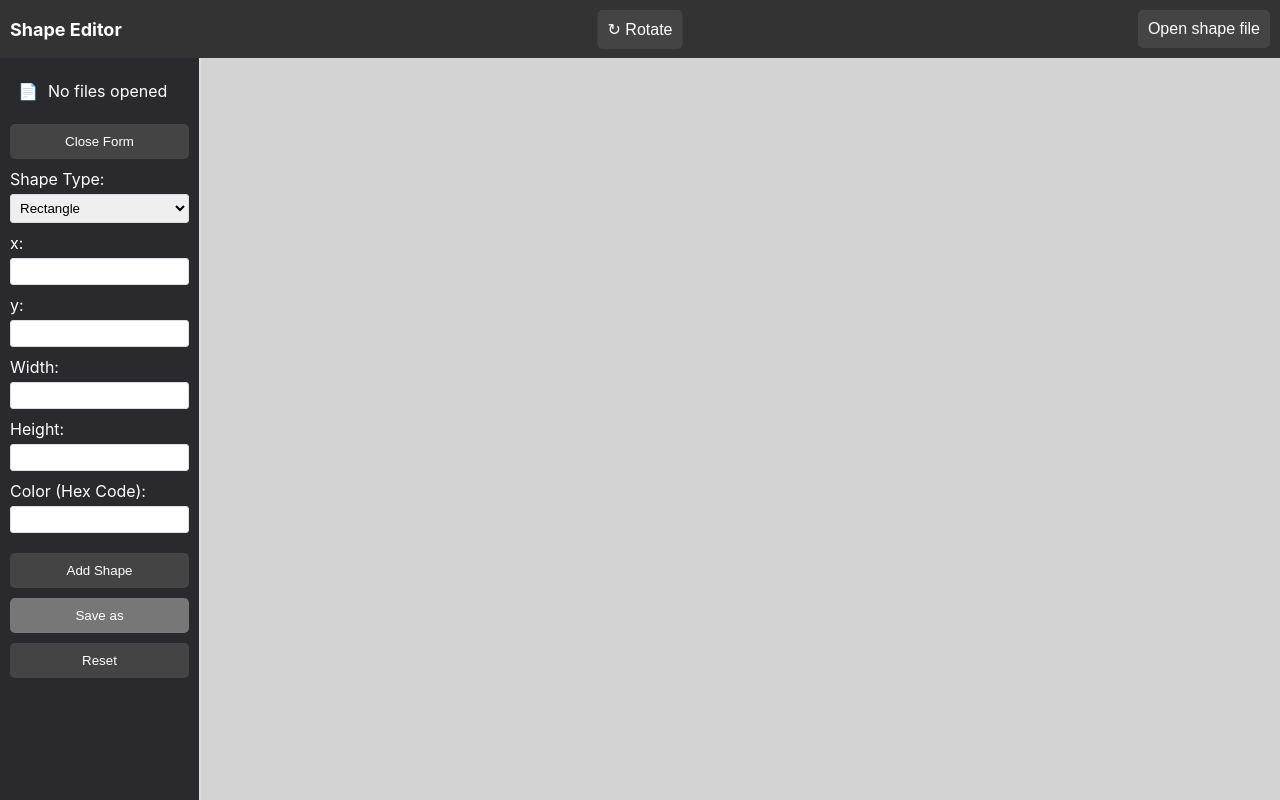
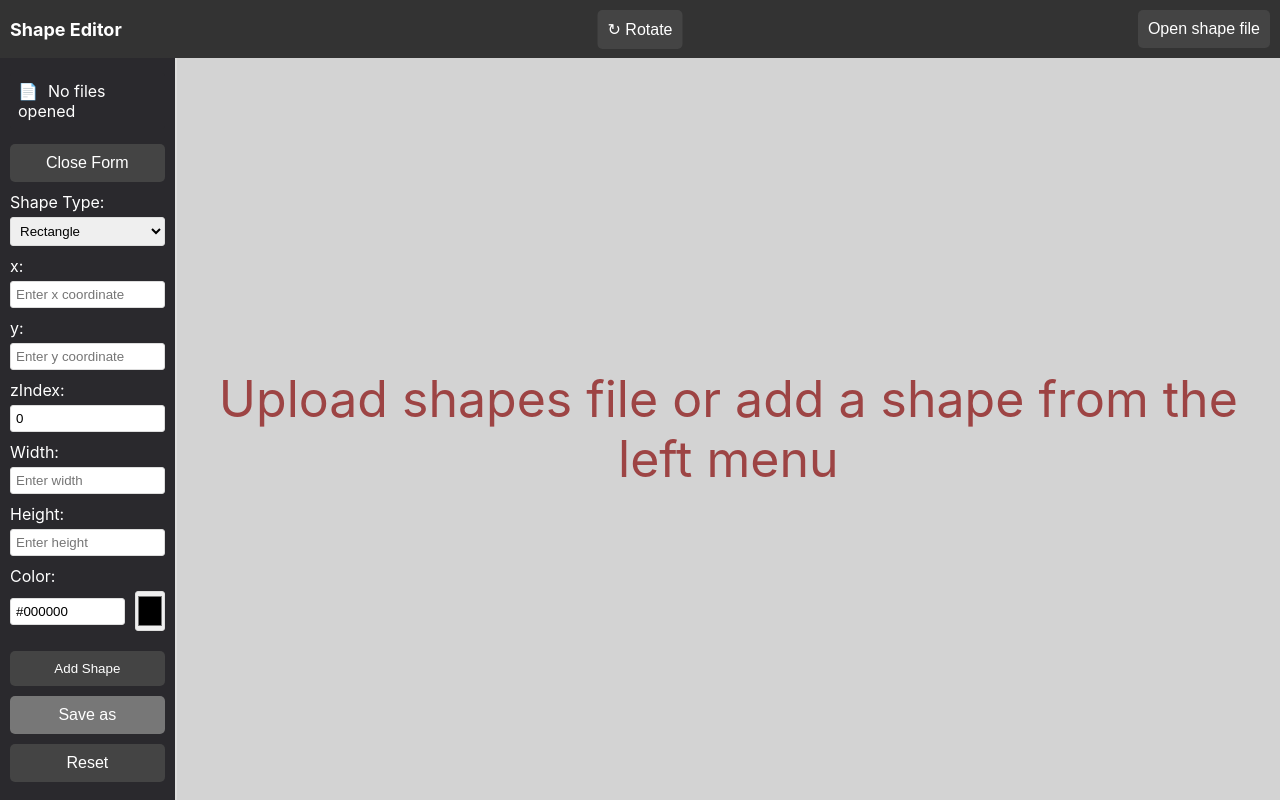
Before and after one commit to saikumarvaddepally15/shape-viewer, a React (Create React App) app: page / in a window 1280 px wide. Both pictures are taken after a click on the button "Add Shape". Built offline with nearby package versions, Linux system fonts and the light colour scheme.

Commit message:
Modified UI and added form dynamic validations

```diff
--- a/src/App.css
+++ b/src/App.css
@@ -128,10 +128,19 @@
 .shape-viewport {
   flex-grow: 1;
   position: relative;
-  background-color: #eee;
+  background-color: #f0f0f0;
   overflow: auto;
   padding: 10px;
   border-left: 1px solid #ddd;
+  display: flex;
+  align-items: center;
+  justify-content: center;
+}
+.empty-viewport-message {
+  font-size: 50px;
+  color: #870808;
+  text-align: center;
+  opacity: 0.7;
 }
 
 .left-menu button {
@@ -188,8 +197,47 @@
 .shape-viewport {
   flex-grow: 1;
   position: relative;
-  background-color: #d3d3d3; /* Light gray background */
+  background-color: #d3d3d3;
   overflow: auto;
   padding: 10px;
   border-left: 1px solid #ddd;
 }
+
+.button:disabled {
+  background-color: #777;
+  cursor: not-allowed;
+}
+
+.tooltip-wrapper {
+  position: relative;
+  display: inline-block;
+  width: 100%;
+}
+
+.tooltip-text {
+  visibility: hidden;
+  width: 160px;
+  background-color: black;
+  color: #fff;
+  text-align: center;
+  border-radius: 6px;
+  padding: 5px;
+  position: absolute;
+  z-index: 1;
+  bottom: 125%;
+  left: 50%;
+  margin-left: -80px;
+  opacity: 0;
+  transition: opacity 0.3s;
+}
+
+.tooltip-wrapper:hover .tooltip-text {
+  visibility: visible;
+  opacity: 1;
+}
+
+.error {
+  color: red;
+  font-size: 12px;
+  margin-top: 4px;
+}
--- a/src/components/LeftMenu.js
+++ b/src/components/LeftMenu.js
@@ -27,14 +27,27 @@ const LeftMenu = ({
           openedFiles.map((file, index) => <li key={index}>{file}</li>)
         )}
       </ul>
-      <button onClick={() => setShowForm(!showForm)}>
+      <button onClick={() => setShowForm(!showForm)} className="button">
         {showForm ? "Close Form" : "Add Shape"}
       </button>
       {showForm && <ShapeForm onShapeSubmit={onShapeSubmit} />}
-      <button onClick={handleSaveAs} disabled={shapes.length === 0}>
-        Save as
+
+      <div className="tooltip-wrapper">
+        <button
+          onClick={handleSaveAs}
+          disabled={shapes.length === 0}
+          className="button"
+        >
+          Save as
+        </button>
+        {shapes.length === 0 && (
+          <span className="tooltip-text">Add shapes to save the file</span>
+        )}
+      </div>
+
+      <button onClick={onReset} className="button">
+        Reset
       </button>
-      <button onClick={onReset}>Reset</button>
     </div>
   );
 };
--- a/src/components/ShapeForm.js
+++ b/src/components/ShapeForm.js
@@ -8,24 +8,54 @@ const ShapeForm = ({ onShapeSubmit }) => {
     y: "",
     width: "",
     height: "",
-    color: "",
+    color: "#000000",
     points: "",
+    zIndex: 0,
   });
+  const [errors, setErrors] = useState({});
 
   const handleInputChange = (e) => {
     const { name, value } = e.target;
     setFormData({ ...formData, [name]: value });
+
+    const newErrors = { ...errors };
+
+    if (name === "x" && value < 0) {
+      newErrors.x = "X coordinate cannot be negative";
+    } else if (name === "y" && value < 0) {
+      newErrors.y = "Y coordinate cannot be negative";
+    } else if (name === "width" && value <= 0 && shapeType !== "Polygon") {
+      newErrors.width = "Width must be a positive number";
+    } else if (name === "height" && value <= 0 && shapeType !== "Polygon") {
+      newErrors.height = "Height must be a positive number";
+    } else {
+      newErrors[name] = "";
+    }
+
+    setErrors(newErrors);
+  };
+
+  const handleColorChange = (e) => {
+    const value = e.target.value;
+    setFormData({ ...formData, color: value });
   };
 
   const handleSubmit = (e) => {
     e.preventDefault();
+
+    if (Object.keys(errors).some((key) => errors[key])) {
+      return;
+    }
+
     const newShape = {
       type: shapeType,
       x: parseInt(formData.x, 10),
       y: parseInt(formData.y, 10),
-      width: parseInt(formData.width, 10),
-      height: parseInt(formData.height, 10),
-      color: formData.color,
+      zIndex: parseInt(formData.zIndex, 10),
+      width: shapeType !== "Polygon" ? parseInt(formData.width, 10) : undefined,
+      height:
+        shapeType !== "Polygon" ? parseInt(formData.height, 10) : undefined,
+      color: formData.color.replace("#", ""),
       points:
         shapeType === "Polygon"
           ? formData.points.split(" ").map((p) => {
@@ -34,15 +64,18 @@ const ShapeForm = ({ onShapeSubmit }) => {
             })
           : [],
     };
+
     onShapeSubmit(newShape);
     setFormData({
       x: "",
       y: "",
       width: "",
       height: "",
-      color: "",
+      color: "#000000",
       points: "",
+      zIndex: 0,
     });
+    setErrors({});
   };
 
   return (
@@ -53,6 +86,7 @@ const ShapeForm = ({ onShapeSubmit }) => {
           name="shapeType"
           value={shapeType}
           onChange={(e) => setShapeType(e.target.value)}
+          required
         >
           <option value="Rectangle">Rectangle</option>
           <option value="Triangle">Triangle</option>
@@ -66,8 +100,10 @@ const ShapeForm = ({ onShapeSubmit }) => {
           name="x"
           value={formData.x}
           onChange={handleInputChange}
+          placeholder="Enter x coordinate"
           required
         />
+        {errors.x && <span className="error">{errors.x}</span>}
       </div>
       <div>
         <label>y:</label>
@@ -76,8 +112,22 @@ const ShapeForm = ({ onShapeSubmit }) => {
           name="y"
           value={formData.y}
           onChange={handleInputChange}
+          placeholder="Enter y coordinate"
           required
         />
+        {errors.y && <span className="error">{errors.y}</span>}
+      </div>
+      <div>
+        <label>zIndex:</label>
+        <input
+          type="number"
+          name="zIndex"
+          value={formData.zIndex}
+          onChange={handleInputChange}
+          placeholder="Enter z-index (e.g., 0)"
+          required
+        />
+        {errors.zIndex && <span className="error">{errors.zIndex}</span>}
       </div>
       {shapeType !== "Polygon" && (
         <>
@@ -88,8 +138,10 @@ const ShapeForm = ({ onShapeSubmit }) => {
               name="width"
               value={formData.width}
               onChange={handleInputChange}
+              placeholder="Enter width"
               required
             />
+            {errors.width && <span className="error">{errors.width}</span>}
           </div>
           <div>
             <label>Height:</label>
@@ -98,8 +150,10 @@ const ShapeForm = ({ onShapeSubmit }) => {
               name="height"
               value={formData.height}
               onChange={handleInputChange}
+              placeholder="Enter height"
               required
             />
+            {errors.height && <span className="error">{errors.height}</span>}
           </div>
         </>
       )}
@@ -111,21 +165,38 @@ const ShapeForm = ({ onShapeSubmit }) => {
             name="points"
             value={formData.points}
             onChange={handleInputChange}
+            placeholder="e.g., 10,10 20,20 30,30"
             required
           />
         </div>
       )}
       <div>
-        <label>Color (Hex Code):</label>
+        <label>Color:</label>
+        <div style={{ display: "flex", alignItems: "center" }}>
           <input
             type="text"
             name="color"
             value={formData.color}
-          onChange={handleInputChange}
+            onChange={handleColorChange}
+            placeholder="Enter color hex code (e.g., ff0000)"
             required
+            style={{ marginRight: "10px" }}
+          />
+          <input
+            type="color"
+            value={formData.color}
+            onChange={handleColorChange}
+            required
+            style={{ width: "40px", height: "40px", padding: "0" }}
           />
         </div>
-      <button type="submit">Add Shape</button>
+      </div>
+      <button
+        type="submit"
+        disabled={Object.keys(errors).some((key) => errors[key])}
+      >
+        Add Shape
+      </button>
     </form>
   );
 };
--- a/src/components/ShapeViewPort.js
+++ b/src/components/ShapeViewPort.js
@@ -32,6 +32,8 @@ const ShapeViewport = ({ shapes, onShapeUpdate, onShapeSelect }) => {
       const newX = e.clientX - offset.x;
       const newY = e.clientY - offset.y;
 
+      if (newX < 0 || newY < 0) return;
+
       newShapes[dragging].x = newX;
       newShapes[dragging].y = newY;
       onShapeUpdate(newShapes);
@@ -56,15 +58,25 @@ const ShapeViewport = ({ shapes, onShapeUpdate, onShapeSelect }) => {
       onMouseMove={handleMouseMove}
       onMouseUp={handleMouseUp}
     >
+      {shapes.length === 0 && (
+        <div className="empty-viewport-message">
+          <p>Upload shapes file or add a shape from the left menu</p>
+        </div>
+      )}
+
       {shapes.map((shape, index) => {
+        const isSelected = dragging === index;
+
         const commonStyles = {
           position: "absolute",
           left: `${shape.x}px`,
           top: `${shape.y}px`,
-          zIndex: shape.zIndex,
-          cursor: dragging === index ? "grabbing" : "grab",
+          zIndex: isSelected ? 1000 : shape.zIndex,
+          cursor: isSelected ? "grabbing" : "grab",
           transform: `rotate(${shape.rotation || 0}deg)`,
           transformOrigin: "center",
+          boxSizing: "border-box",
+          border: isSelected ? "2px dotted red" : "none",
         };
 
         if (shape.type === "Rectangle") {
@@ -86,23 +98,36 @@ const ShapeViewport = ({ shapes, onShapeUpdate, onShapeSelect }) => {
               key={index}
               style={{
                 ...commonStyles,
-                width: "0",
-                height: "0",
-                borderLeft: `${shape.width / 2}px solid transparent`,
-                borderRight: `${shape.width / 2}px solid transparent`,
-                borderBottom: `${shape.height}px solid #${shape.color}`,
+                width: `${shape.width}px`,
+                height: `${shape.height}px`,
               }}
               onMouseDown={(e) => handleMouseDown(e, index)}
-            />
+            >
+              <div
+                style={{
+                  width: "0",
+                  height: "0",
+                  borderLeft: `${shape.width / 2}px solid transparent`,
+                  borderRight: `${shape.width / 2}px solid transparent`,
+                  borderBottom: `${shape.height}px solid #${shape.color}`,
+                  position: "absolute",
+                  top: "0",
+                  left: "0",
+                  pointerEvents: "auto",
+                }}
+              />
+            </div>
           );
         } else if (shape.type === "Polygon") {
           const points = shape.points.map((p) => `${p.x},${p.y}`).join(" ");
           return (
             <svg
               key={index}
-              style={commonStyles}
-              width={Math.max(...shape.points.map((p) => p.x))}
-              height={Math.max(...shape.points.map((p) => p.y))}
+              style={{
+                ...commonStyles,
+                width: `${Math.max(...shape.points.map((p) => p.x))}px`,
+                height: `${Math.max(...shape.points.map((p) => p.y))}px`,
+              }}
               onMouseDown={(e) => handleMouseDown(e, index)}
             >
               <polygon points={points} fill={`#${shape.color}`} />
```
Lines whose indentation alone changed are shown as unchanged.
